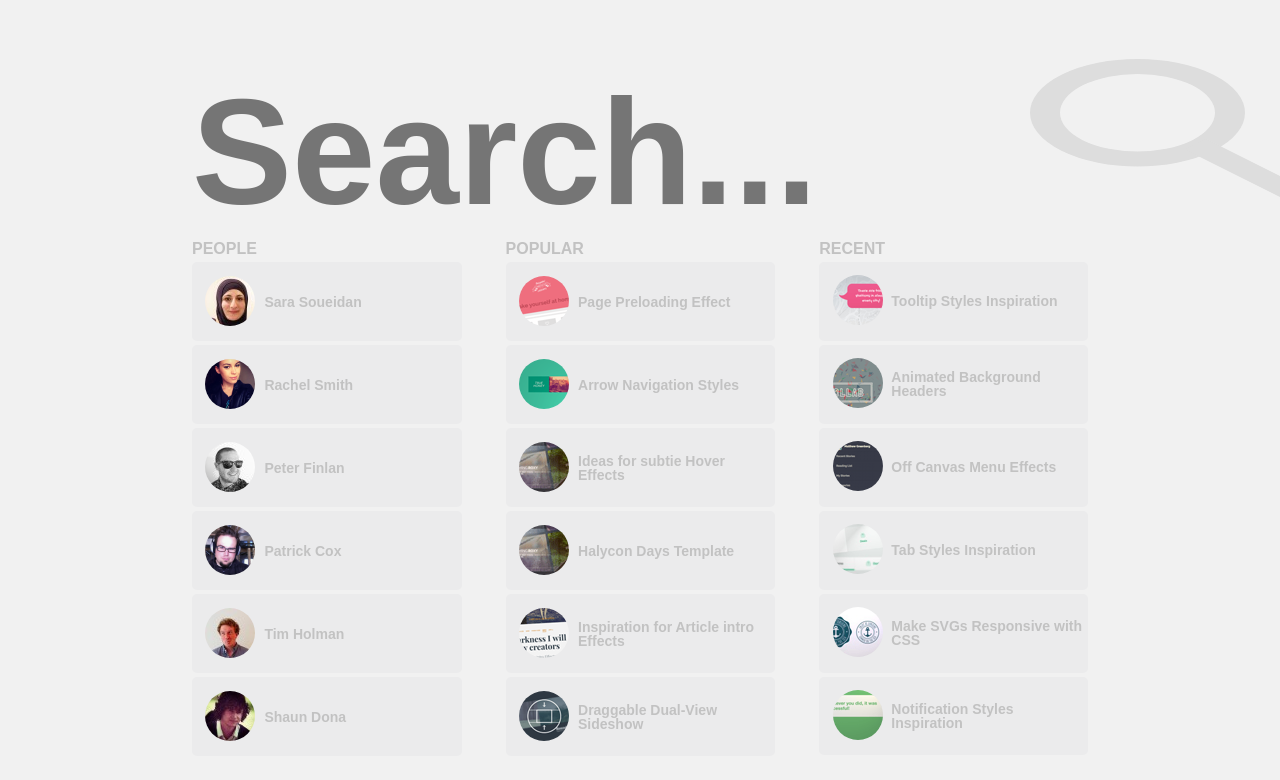
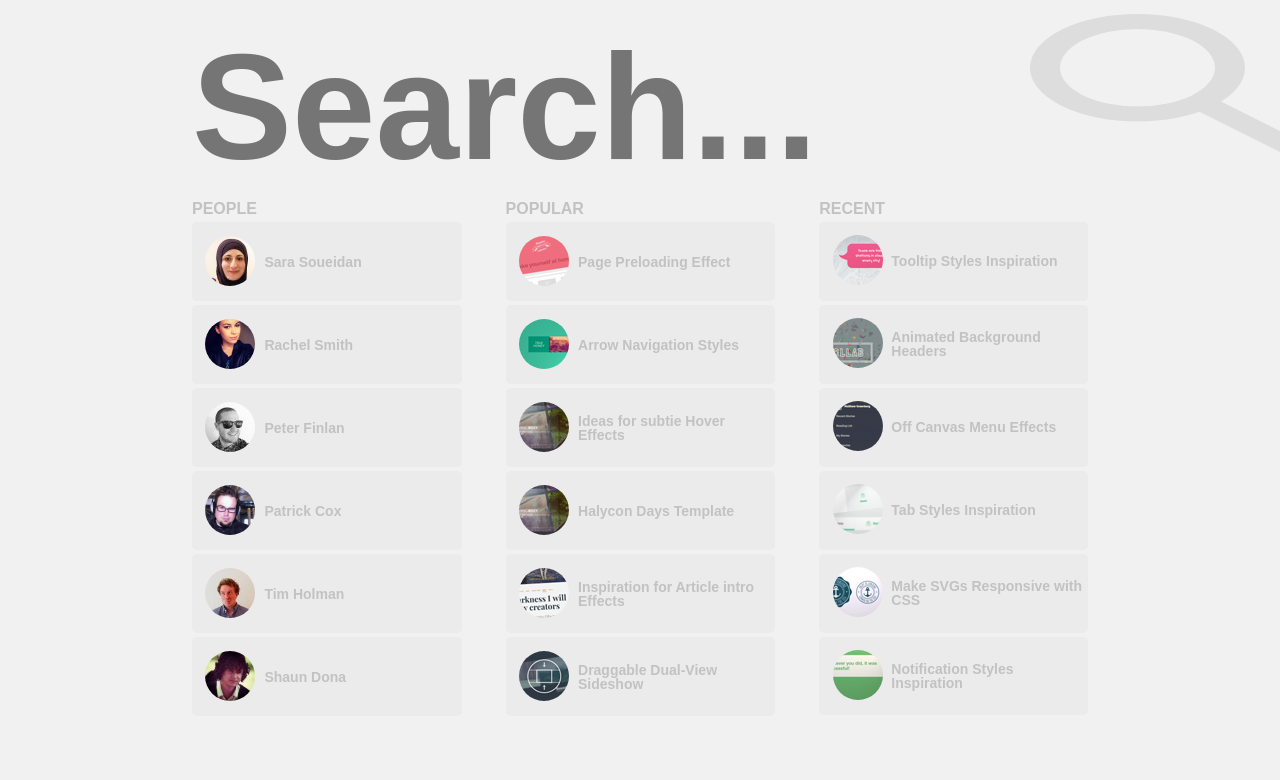
Before and after one commit to TaniaMikhalevska/huge-search, a plain HTML site: page index.html in a window 1280 px wide. Shown: the top 780 px of the page. Drawn offline with Linux system fonts and the light colour scheme.

Commit message:
height of the page was changed

```diff
--- a/css/styles.css
+++ b/css/styles.css
@@ -22,12 +22,12 @@ body {
 .huge-search-header {
     box-sizing: border-box;
     width: 70%;
-    height: 30%;
+    height: 25%;
     margin: 0 auto 0 auto;
     background: #F1F1F1;
 }
 .huge-search-header-searchform {
-    padding-top: 6%;
+    padding-top: 1%;
 }
 .huge-search-header [type="text"] {
     font-size: 150px;
@@ -46,7 +46,7 @@ body {
 .huge-search-searchfield:hover::placeholder  {
     color:#ec5a62;
 }
-button {
+.huge-search-button {
     width: 7%;
     outline: 0;
     border: 0;
@@ -57,7 +57,7 @@ button {
 .huge-search-section {
     width: 70%;
     margin: 0 auto 0 auto;
-    height: 70%;
+    height: 75%;
     background: #F1F1F1;
 }
 .huge-search-section-articlelist {
--- a/index.html
+++ b/index.html
@@ -14,7 +14,7 @@
         <div class="huge-search-header-searchform">
                <form action="#" method="" >
                 <input type="text" name="search" class="huge-search-searchfield" placeholder="Search...">
-                <button> <img src="images/img/magnifier.svg" alt=""></button>
+                <button class="huge-search-button"> <img src="images/img/magnifier.svg" alt=""></button>
             </form>
         </div>
     </header>
```
